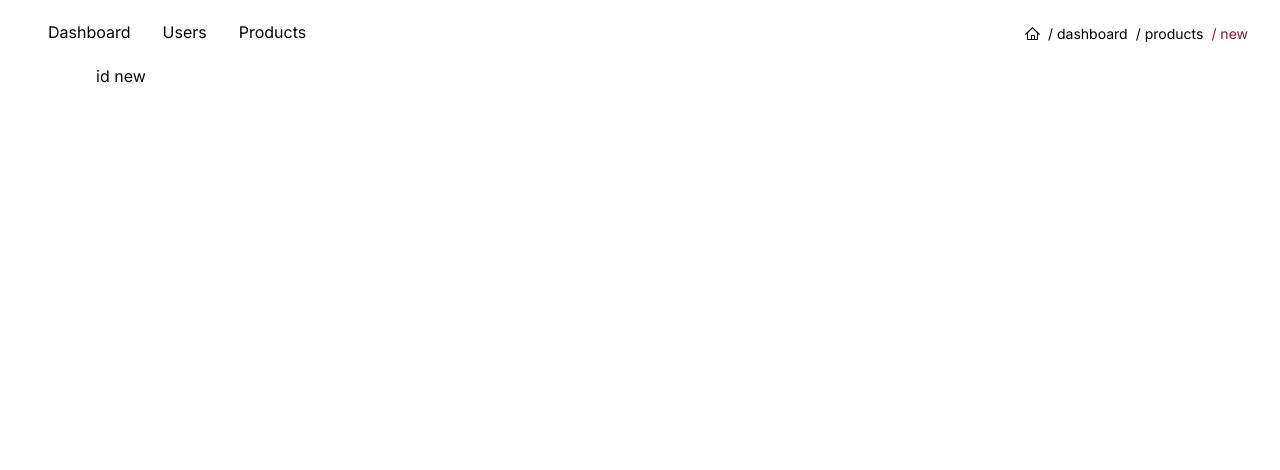
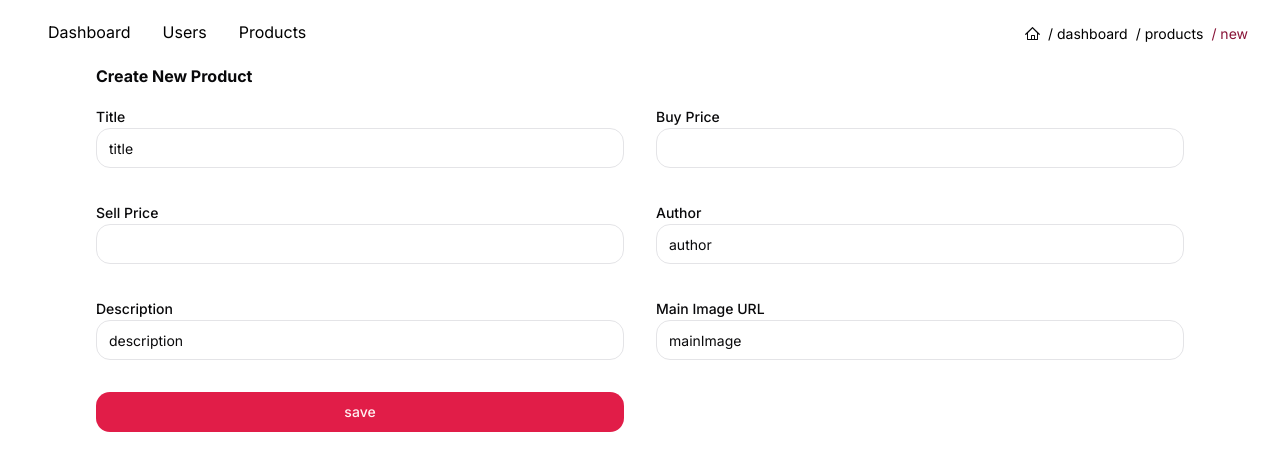
Before and after one commit to LastHolmz/Istro, a Next.js app: page /dashboard/products/new in a window 1280 px wide. Shown: the top 470 px of the page. Built offline with nearby package versions, Linux system fonts and the light colour scheme.

Commit message:
fix server problem

```diff
--- a/app/(admin)/dashboard/products/[id]/page.tsx
+++ b/app/(admin)/dashboard/products/[id]/page.tsx
@@ -3,3 +3,6 @@ const page = ({ params }: { params: { id: string } }) => {
 };
 
 export default page;
+// export function generateStaticParams() {
+
+// }
--- a/app/(admin)/dashboard/products/components/carousel.tsx
+++ b/app/(admin)/dashboard/products/components/carousel.tsx
@@ -10,13 +10,29 @@ import {
 } from "@/components/ui/carousel";
 import ProductCard from "./card";
 import { CardProduct } from "../layout";
+import Link from "next/link";
 
-export function CarouselDemo({ array }: { array: CardProduct[] }) {
+export function CarouselDemo({
+  array,
+  title,
+}: {
+  array: CardProduct[];
+  title: string;
+}) {
+  const groupLink = title.split(" ").join("20%").toLocaleLowerCase();
+
   return (
+    <div className="flex flex-col itmes-center" id={groupLink}>
+      <Link
+        className="text-primary w-fit underline-offset-4 hover:underline"
+        href={`/dashboard/products#${groupLink}`}
+      >
+        #{title}
+      </Link>
+
       <Carousel className="w-full max-w-xs">
         <CarouselContent>
           {array?.map((prop, index) => (
-          /*  <CarouselItem key={index} className="md:basis-1/3 lg:basis-1/2"> */
             <CarouselItem key={index}>
               <div className="p-1">
                 <ProductCard props={prop} />
@@ -27,5 +43,6 @@ export function CarouselDemo({ array }: { array: CardProduct[] }) {
         <CarouselPrevious />
         <CarouselNext />
       </Carousel>
+    </div>
   );
 }
--- /dev/null
+++ b/app/(admin)/dashboard/products/new/newUserForm.tsx
@@ -0,0 +1,145 @@
+"use client";
+
+import { Button } from "@/components/ui/button";
+import { Input } from "@/components/ui/input";
+import { Label } from "@/components/ui/label";
+import { useFormState, useFormStatus } from "react-dom";
+import { toast } from "sonner";
+import createNewProduct from "@/lib/product";
+type Initailazion = {
+  message: string;
+};
+const initialState: Initailazion = {
+  message: "",
+};
+function SubmitButton() {
+  const { pending } = useFormStatus();
+
+  return (
+    <Button type={"submit"}  aria-disabled={pending}>
+      {pending ? (
+        <>
+          <svg
+
+            aria-hidden="true"
+            className="w-8 h-8 mr-2 text-gray-200 animate-spin dark:text-gray-600 fill-blue-600"
+            viewBox="0 0 100 101"
+            fill="none"
+            xmlns="http://www.w3.org/2000/svg"
+          >
+            <path
+              d="M100 50.5908C100 78.2051 77.6142 100.591 50 100.591C22.3858 100.591 0 78.2051 0 50.5908C0 22.9766 22.3858 0.59082 50 0.59082C77.6142 0.59082 100 22.9766 100 50.5908ZM9.08144 50.5908C9.08144 73.1895 27.4013 91.5094 50 91.5094C72.5987 91.5094 90.9186 73.1895 90.9186 50.5908C90.9186 27.9921 72.5987 9.67226 50 9.67226C27.4013 9.67226 9.08144 27.9921 9.08144 50.5908Z"
+              fill="currentColor"
+            />
+            <path
+              d="M93.9676 39.0409C96.393 38.4038 97.8624 35.9116 97.0079 33.5539C95.2932 28.8227 92.871 24.3692 89.8167 20.348C85.8452 15.1192 80.8826 10.7238 75.2124 7.41289C69.5422 4.10194 63.2754 1.94025 56.7698 1.05124C51.7666 0.367541 46.6976 0.446843 41.7345 1.27873C39.2613 1.69328 37.813 4.19778 38.4501 6.62326C39.0873 9.04874 41.5694 10.4717 44.0505 10.1071C47.8511 9.54855 51.7191 9.52689 55.5402 10.0491C60.8642 10.7766 65.9928 12.5457 70.6331 15.2552C75.2735 17.9648 79.3347 21.5619 82.5849 25.841C84.9175 28.9121 86.7997 32.2913 88.1811 35.8758C89.083 38.2158 91.5421 39.6781 93.9676 39.0409Z"
+              fill="currentFill"
+            />
+          </svg>{" "}
+         Loading...</>
+      ) : (
+        "save"
+      )}
+    </Button>
+  );
+}
+const NewProductForm = () => {
+  const [state, useFormAction] = useFormState(createNewProduct, initialState);
+  return (
+    <div>
+      <h1 className={" font-bold"}>Create New Product</h1>
+      <form
+        action={useFormAction}
+        className="grid grid-cols-1 sm:grid-cols-2 items-center gap-8 mt-4"
+      >
+        {" "}
+        <div className="">
+          <Label htmlFor="title" className="text-right">
+            Title
+          </Label>
+          <Input
+            min={8}
+            id="title"
+            type={"text"}
+            name="title"
+            defaultValue={"title"}
+            className="col-span-3"
+          />
+          <Input type={"hidden"} name="id" value={"id"} />
+        </div>
+        <div className="">
+          <Label htmlFor="price" className="text-right">
+            Buy Price
+          </Label>
+          <Input
+            id="price"
+            type={"number"}
+            name="price"
+            defaultValue={"price"}
+            className="col-span-3"
+          />
+          <Input type={"hidden"} name="id" value={"id"} />
+        </div>
+        <div className="">
+          <Label htmlFor="basicPrice" className="text-right">
+            Sell Price
+          </Label>
+          <Input
+            // pattern="/^(?=.*[a-z])(?=.*[A-Z])(?=.*\d)(?=.*[@#$%^&+=])[a-zA-Z\d@#$%^&+=]{8,}"
+            id="basicPrice"
+            type={"number"}
+            name="basicPrice"
+            defaultValue={"basicPrice"}
+            className="col-span-3"
+          />
+          <Input type={"hidden"} name="id" value={"id"} />
+        </div>
+        <div className="">
+          <Label htmlFor="author" className="text-right">
+            Author
+          </Label>
+          <Input
+            min={8}
+            id="author"
+            type={"text"}
+            name="author"
+            defaultValue={"author"}
+            className="col-span-3"
+          />
+          <Input type={"hidden"} name="id" value={"id"} />
+        </div>
+        <div className="">
+          <Label htmlFor="description" className="text-right">
+            Description
+          </Label>
+          <Input
+            min={8}
+            id="description"
+            type={"text"}
+            name="description"
+            defaultValue={"description"}
+            className="col-span-3"
+          />
+          <Input type={"hidden"} name="id" value={"id"} />
+        </div>
+        <div className="">
+          <Label htmlFor="mainImage" className="text-right">
+            Main Image URL
+          </Label>
+          <Input
+            min={8}
+            id="mainImage"
+            type={"text"}
+            name="mainImage"
+            defaultValue={"mainImage"}
+            className="col-span-3"
+          />
+          <Input type={"hidden"} name="id" value={"id"} />
+        </div>
+        <SubmitButton  />
+      </form>
+    </div>
+  );
+};
+
+export default NewProductForm;
--- /dev/null
+++ b/app/(admin)/dashboard/products/new/page.tsx
@@ -0,0 +1,12 @@
+import React from "react";
+import NewProductForm from "./newUserForm";
+
+const page = () => {
+  return (
+    <div>
+      <NewProductForm />
+    </div>
+  );
+};
+
+export default page;
--- a/app/(admin)/dashboard/products/page.tsx
+++ b/app/(admin)/dashboard/products/page.tsx
@@ -1,6 +1,7 @@
 import { getAllProducts } from "@/prisma/product";
 import { CarouselDemo } from "./components/carousel";
-export const revalidate = 0;
+import Link from "next/link";
+export const revalidate = 3600;
 export const dynamic = "force-dynamic";
 export default async function AliExpressPage({
   searchParams,
@@ -12,7 +13,10 @@ export default async function AliExpressPage({
   const products = await getAllProducts();
   return (
     <div className="">
-      <CarouselDemo array={products} />
+      <Link href={"/dashboard/products/new"} >
+        Add
+      </Link>
+      <CarouselDemo array={products} title={"Most Viewed"} />
     </div>
   );
 }
--- /dev/null
+++ b/lib/product.ts
@@ -0,0 +1,103 @@
+"use server";
+
+import { revalidate } from "@/app/(admin)/dashboard/products/page";
+import { revalidatePath } from "next/cache";
+import { redirect } from "next/navigation";
+import { z } from "zod";
+// import { CreateProductProps } from '../prisma/product';
+const schema = z.object({
+  title: z.string({
+    invalid_type_error: "Invalid title",
+  }),
+  price: z
+    .number({
+      invalid_type_error: "Invalid price",
+    })
+    .optional(),
+
+  basicPrice: z
+    .number({
+      invalid_type_error: "Invalid basic price",
+    })
+    .optional(),
+  author: z.string({
+    invalid_type_error: "Invalid author",
+  }),
+  description: z.string({
+    invalid_type_error: "Invalid description",
+  }),
+  mainImage: z.string({
+    invalid_type_error: "Invalid main image url",
+  }),
+  // category: z.object({
+  //   mainCategory: z.string({
+  //     invalid_type_error: "Invalid category",
+  //   }),
+  //   subcategories: z.array(
+  //     z.string({
+  //       invalid_type_error: "Invalid subcategory",
+  //     })
+  //   ),
+  // }),
+  // colors: z.array(
+  //   z.object({
+  //     imgUrl: z.string({
+  //       invalid_type_error: "Invalid image url",
+  //     }),
+  //     qty: z.number({
+  //       invalid_type_error: "Invalid quantity",
+  //     }),
+  //     price: z
+  //       .number({
+  //         invalid_type_error: "Invalid price",
+  //       })
+  //       .optional(),
+  //     size: z
+  //       .string({
+  //         invalid_type_error: "Invalid image url",
+  //       })
+  //       .optional(),
+  //   })
+  // ),
+});
+export default async function createNewProduct(
+  prevState: any,
+  formData: FormData
+) {
+  try {
+    const rawData = {
+      title: formData.get("title"),
+      price: formData.get("price"),
+      basicPrice: formData.get("basicPrice"),
+      author: formData.get("author"),
+      description: formData.get("description"),
+      mainImage: formData.get("mainImage"),
+    };
+    console.log(rawData);
+    const validatedFields = schema.safeParse({
+      title: formData.get("title"),
+      price: Number(formData.get("price")),
+      basicPrice: Number(formData.get("basicPrice")),
+      author: formData.get("author"),
+      description: formData.get("description"),
+      mainImage: formData.get("mainImage"),
+    });
+
+    // Return early if the form data is invalid
+    if (!validatedFields.success) {
+      console.log("first");
+      return {
+        errors: { message: validatedFields.error.flatten().fieldErrors },
+      };
+    }
+    console.log("success");
+    revalidatePath("/(admin)/dashboard/products/[id]", "page");
+
+    redirect("/dashboard/products")
+    return { message: `${validatedFields}` };
+  } catch (error) {
+    return { message: `err: ${error}` };
+  }
+
+  // Mutate data
+}
--- a/package.json
+++ b/package.json
@@ -32,7 +32,8 @@
     "sharp": "^0.33.1",
     "sonner": "^1.3.1",
     "tailwind-merge": "^2.2.0",
-    "tailwindcss-animate": "^1.0.7"
+    "tailwindcss-animate": "^1.0.7",
+    "zod": "^3.22.4"
   },
   "devDependencies": {
     "@types/node": "^20",
--- a/prisma/product.ts
+++ b/prisma/product.ts
@@ -33,18 +33,14 @@ export interface CreateProductProps {
   description: string;
   mainImage: string;
   category: {
-    // create: {
     mainCategory: string;
     subcategories: string[];
-    // };
   };
   colors: {
-    // create: {
     imgUrl: string;
     qty: number;
     price?: number;
     size?: string;
-    // }[];
   }[];
 }
 
```
Also changed, not shown: lib/products-scraper.ts (deleted, +0 -17 lines), lib/scape.js (deleted, +0 -9 lines), 2 other files (tests, documents, lock files or other folders). Lines whose indentation alone changed are shown as unchanged.
